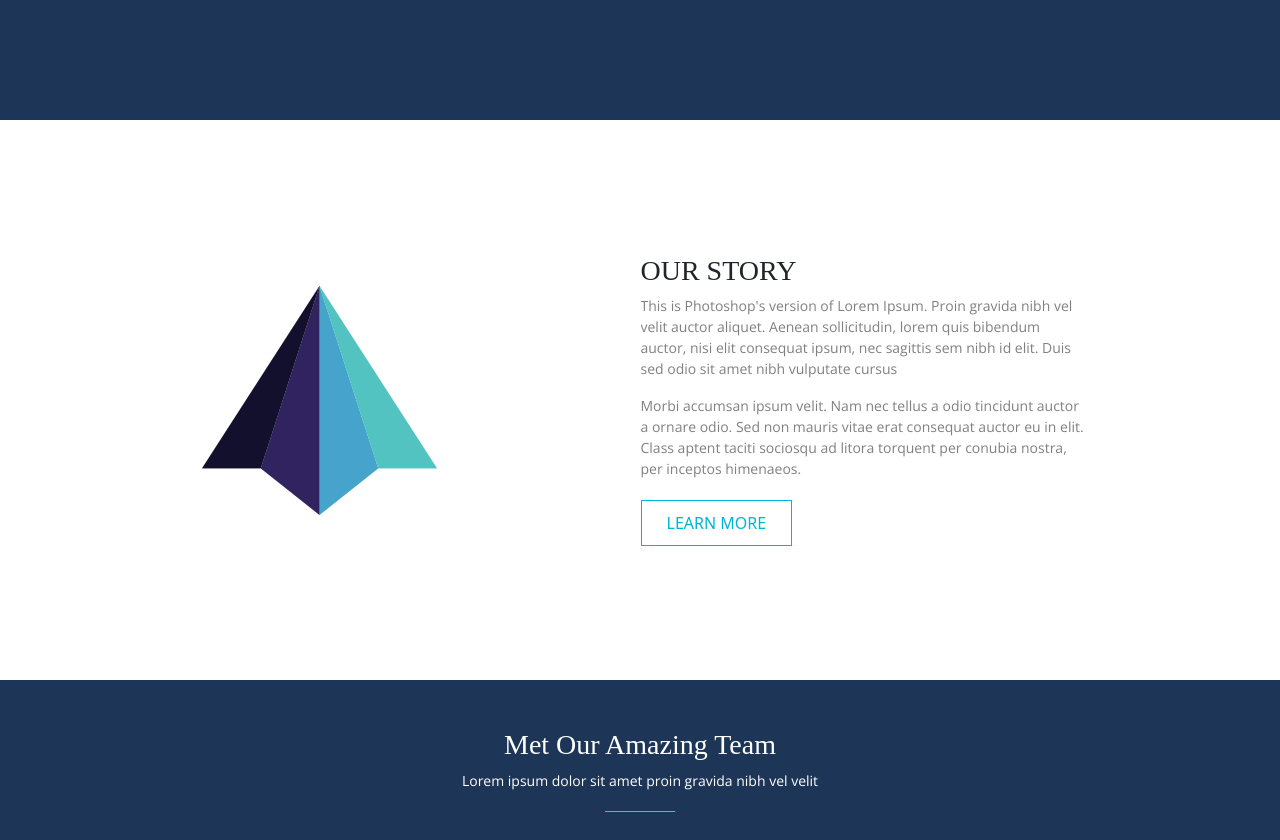
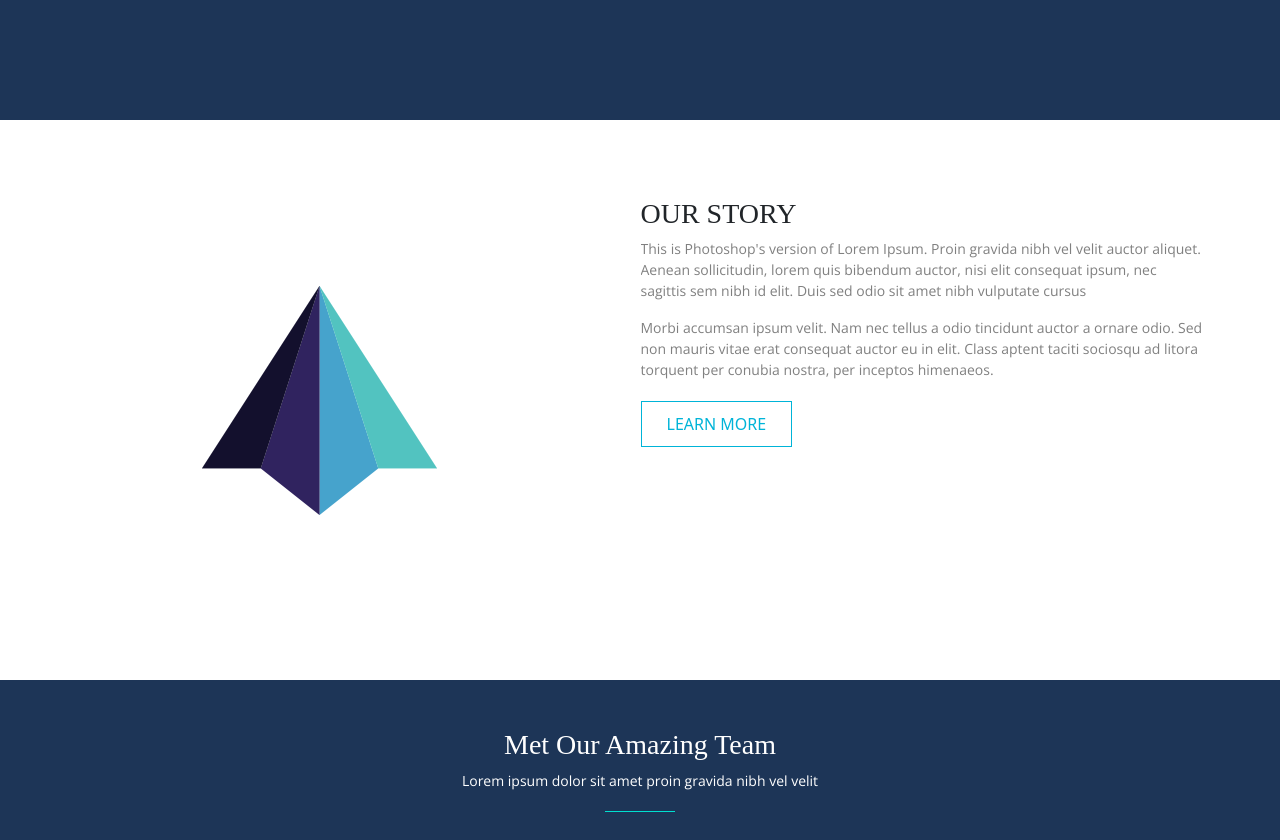
Before and after one commit to JefferssonGarzon/frontend-technical, an Angular app in the folder proof/: page / in a window 1280 px wide. Shown: the part 680-1520 px from the top of the page. Built offline with nearby package versions, Linux system fonts and the light colour scheme.

Commit message:
correciones en los componentes expertise y our-story

```diff
--- a/proof/src/app/expertise/expertise.component.sass
+++ b/proof/src/app/expertise/expertise.component.sass
@@ -12,6 +12,8 @@
 
 mat-grid-tile
     div
+        width: 100%
+        height: 100%
         padding: 20px
         text-align: center
         font-family: "Open Sans"
--- a/proof/src/app/our-story/our-story.component.html
+++ b/proof/src/app/our-story/our-story.component.html
@@ -4,7 +4,7 @@
             <img src="../../assets/img/ableft.png" alt="">
         </mat-grid-tile>
         <mat-grid-tile>
-            <div class="text">
+            <div class="text w-100 h-100">
                 <h3>OUR STORY</h3>
                 <p>
                     This is Photoshop's version of Lorem Ipsum. Proin gravida nibh vel velit auctor aliquet.
--- a/proof/src/app/our-story/our-story.component.sass
+++ b/proof/src/app/our-story/our-story.component.sass
@@ -14,6 +14,7 @@ mat-grid-tile
 
 .text
     width: 70%
+    padding: 12% 12% 12% 0
 
 .text
     margin-right: auto
```
